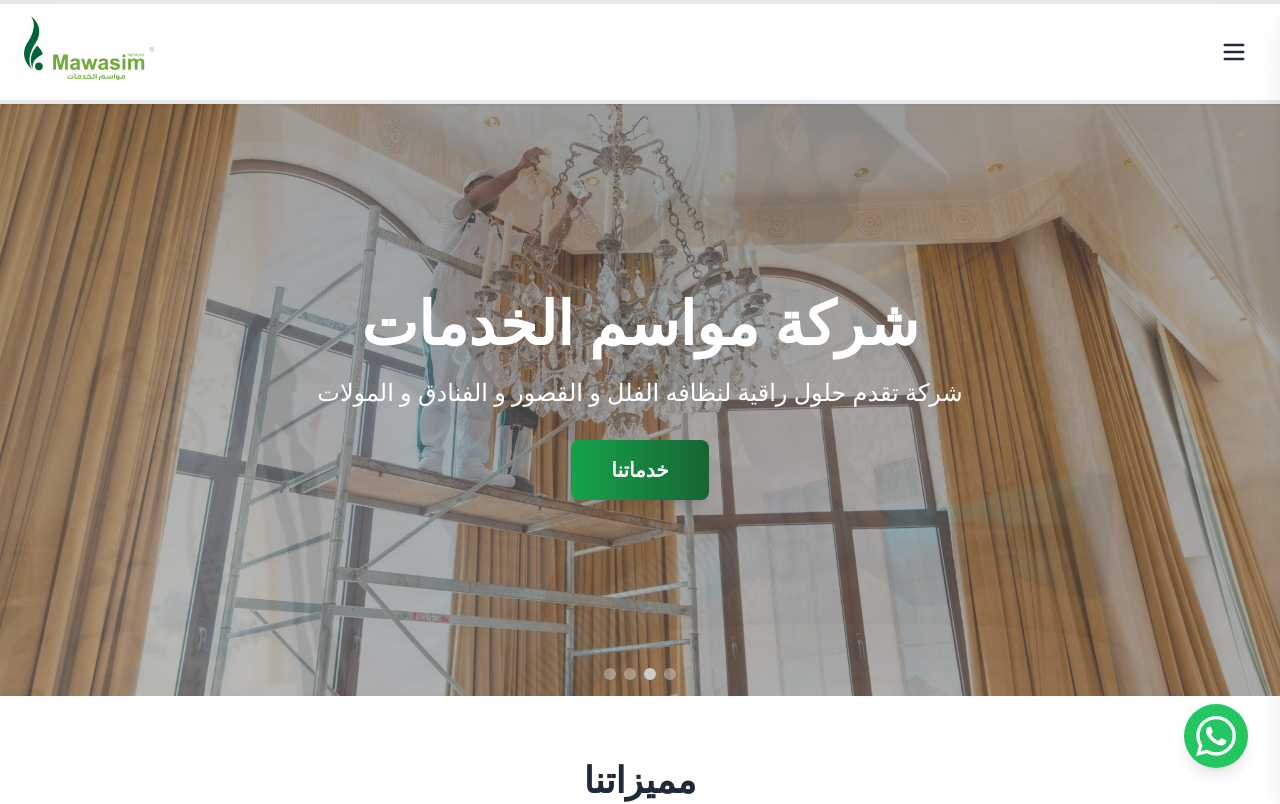
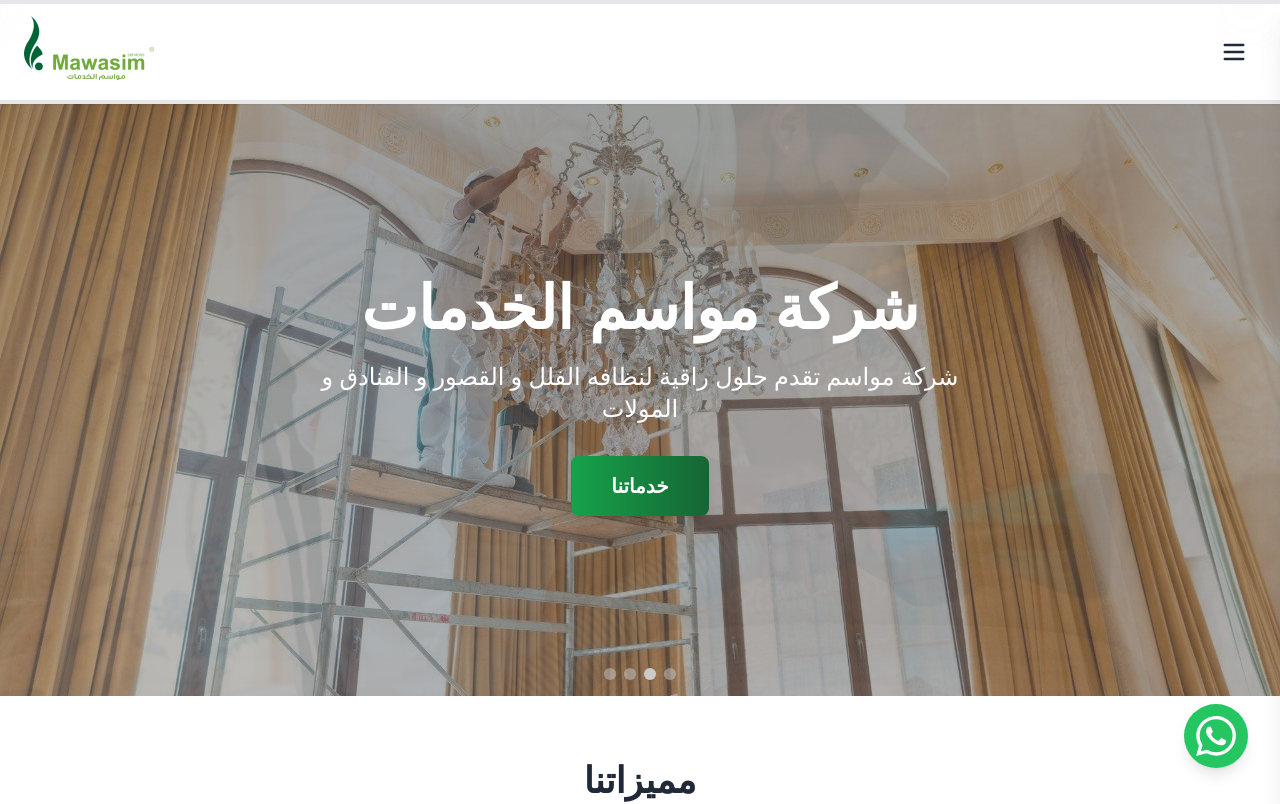
Before and after one commit to AhmedMaher123384/mawasiem, a React (Vite) app: page / in a window 1280 px wide. Shown: the top 804 px of the page. Built offline with nearby package versions, Linux system fonts and the light colour scheme.

Commit message:
Update Home.tsx

```diff
--- a/src/pages/Home.tsx
+++ b/src/pages/Home.tsx
@@ -287,7 +287,7 @@ function Home() {
               heroLoaded ? 'opacity-100 transform-none' : 'opacity-0 -translate-y-10'
             }`}
           >
-شركة تقدم حلول راقية لنظافه الفلل و القصور و الفنادق و المولات
+شركة مواسم تقدم حلول راقية لنظافه الفلل و القصور و الفنادق و المولات
           </p>
           <div
             className={`flex flex-wrap justify-center gap-4 transition-all duration-300 delay-200 ${
```
